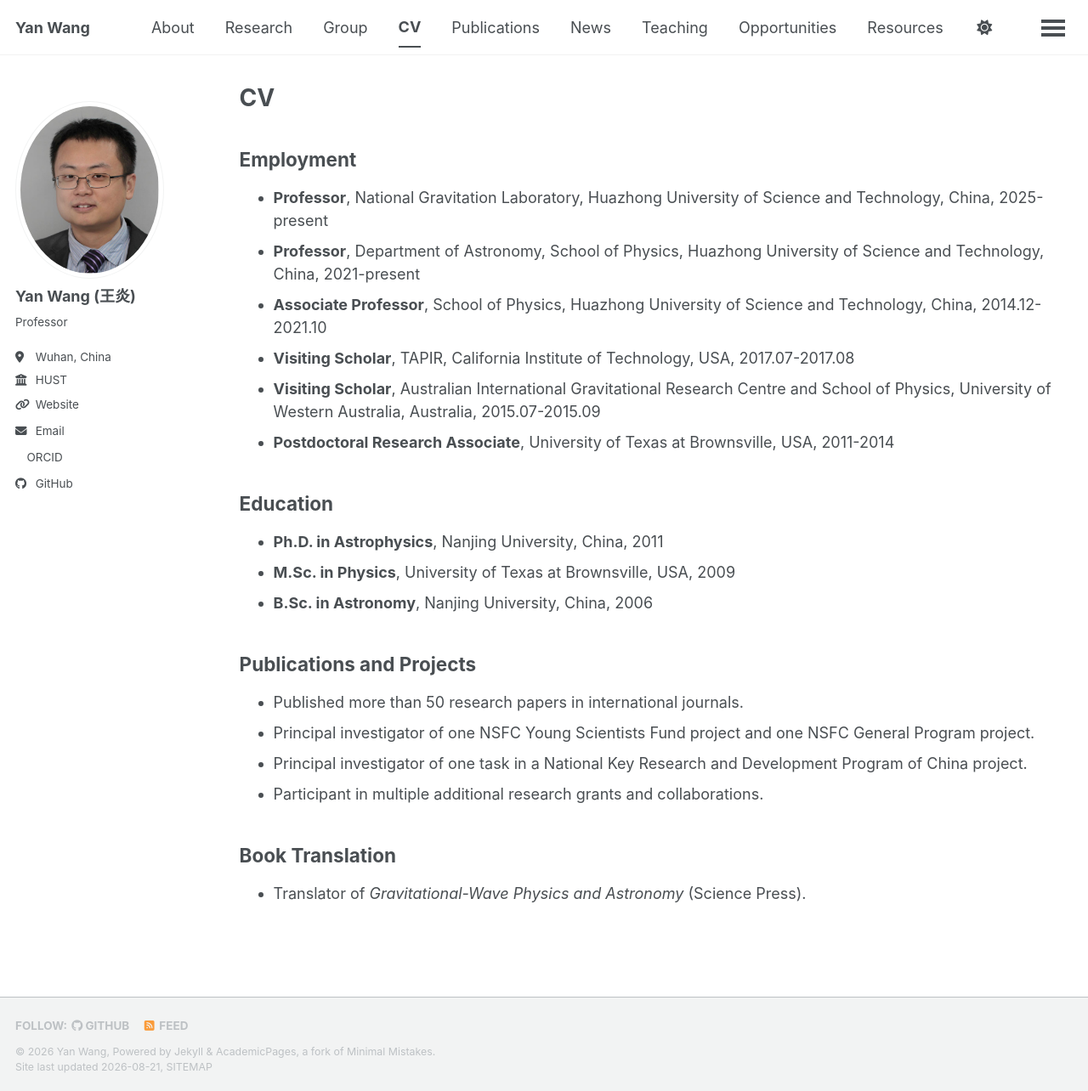
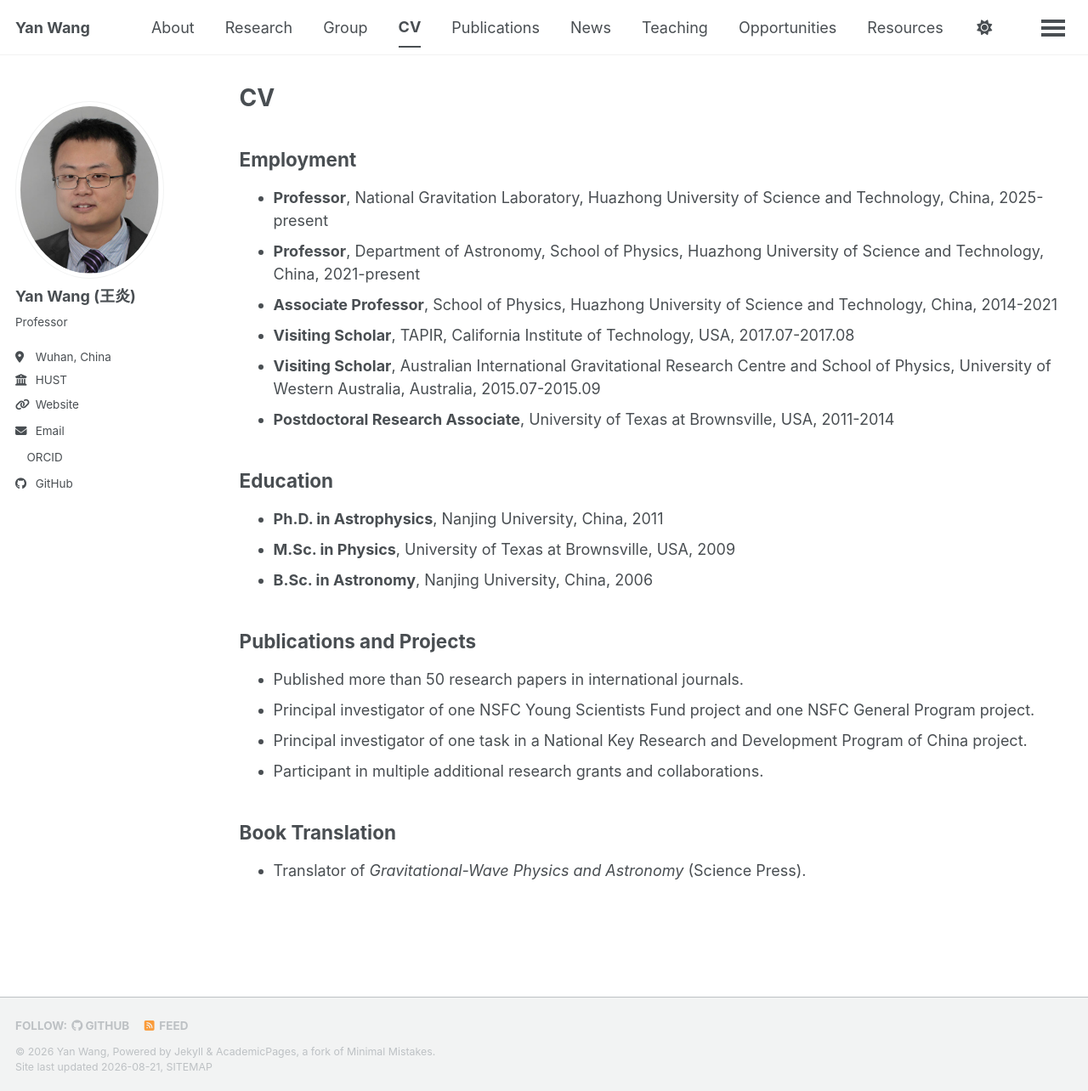
Before and after one commit to yanwang2012/yanwang2012.github.io, a Jekyll site: the page built from _pages/cv.md, in a window 1280 px wide and 1284 px high. Shown: the whole window at 85% size. Built offline with Jekyll 4.4.1, drawn with Linux system fonts in a browser that asks for light colours; a style sheet for code colours, icons or effects is not loaded.

Commit message:
Update cv.md

```diff
--- a/_pages/cv.md
+++ b/_pages/cv.md
@@ -10,7 +10,7 @@ author_profile: true
 
 - **Professor**, National Gravitation Laboratory, Huazhong University of Science and Technology, China, 2025-present
 - **Professor**, Department of Astronomy, School of Physics, Huazhong University of Science and Technology, China, 2021-present
-- **Associate Professor**, School of Physics, Huazhong University of Science and Technology, China, 2014.12-2021.10
+- **Associate Professor**, School of Physics, Huazhong University of Science and Technology, China, 2014-2021
 - **Visiting Scholar**, TAPIR, California Institute of Technology, USA, 2017.07-2017.08
 - **Visiting Scholar**, Australian International Gravitational Research Centre and School of Physics, University of Western Australia, Australia, 2015.07-2015.09
 - **Postdoctoral Research Associate**, University of Texas at Brownsville, USA, 2011-2014
```
